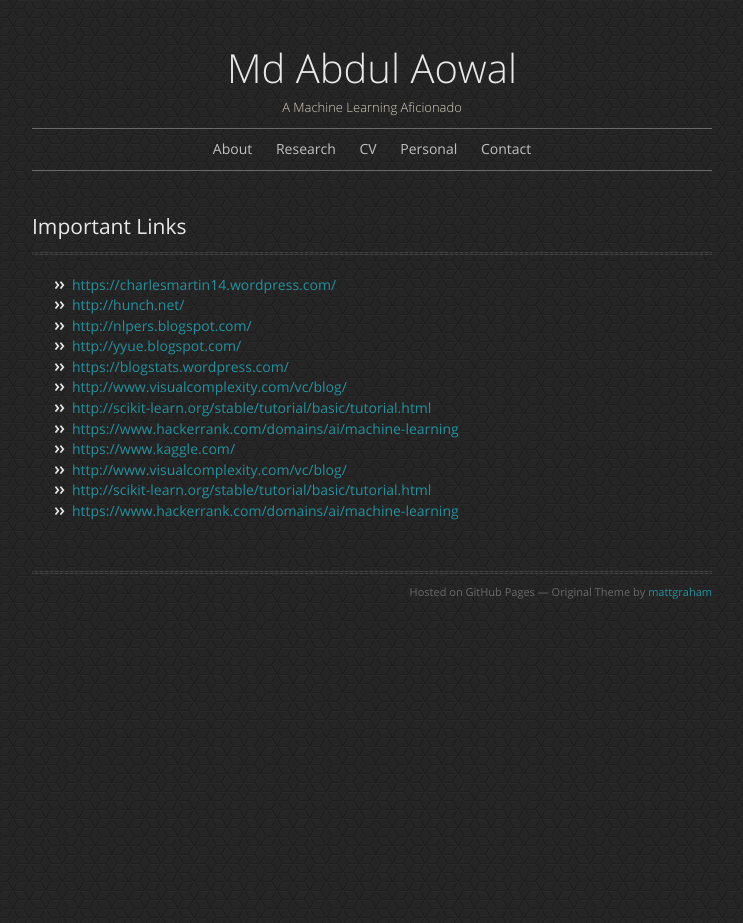
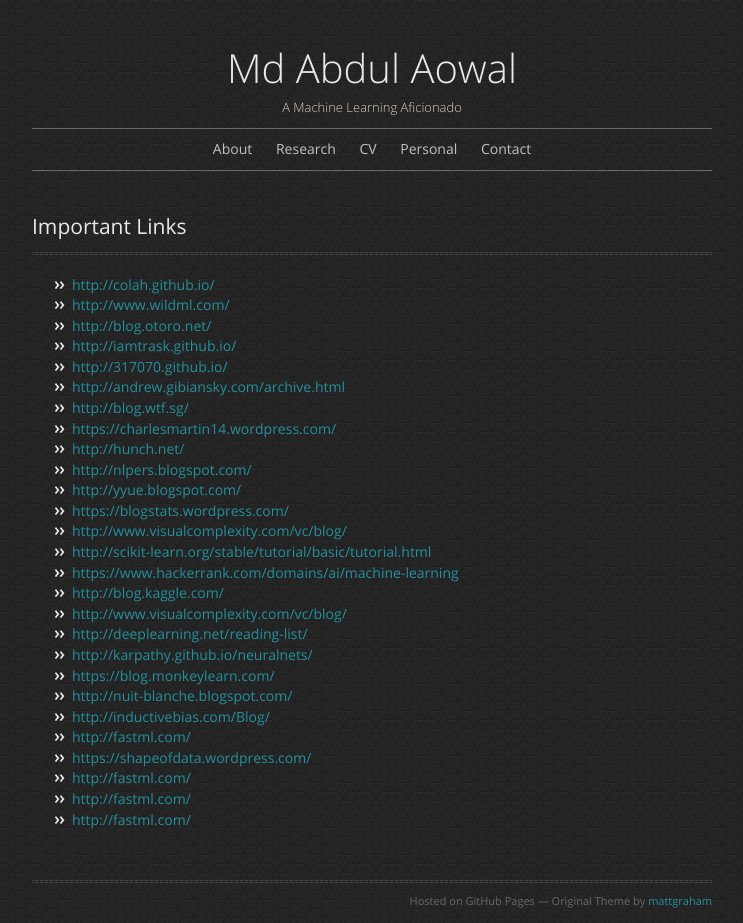
Before and after one commit to aowal/aowal.github.io, a Jekyll site: the page built from personal.html, in a window 1280 px wide. Shown: the whole page, without its empty margins (268-1011 px from the left). Built offline with Jekyll 4.4.1, drawn with Linux system fonts in a browser that asks for light colours; nearby versions of some CDN libraries; before the commit the page ends 900 px from its top, so only the background shows below that.

Commit message:
Moving Site from local to github

```diff
--- a/personal.html
+++ b/personal.html
@@ -4,6 +4,13 @@ title : Personal Page of Md Abdul Aowal
 ---
 <h4>Important Links</h4><hr>
     <ul id="links">
+        <li><a href="http://colah.github.io/">http://colah.github.io/</a></li>
+        <li><a href="http://www.wildml.com/">http://www.wildml.com/</a></li>
+        <li><a href="http://blog.otoro.net/">http://blog.otoro.net/</a></li>
+        <li><a href="http://iamtrask.github.io/">http://iamtrask.github.io/</a></li>
+		<li><a href="http://317070.github.io/">http://317070.github.io/</a></li>
+		<li><a href="http://andrew.gibiansky.com/archive.html">http://andrew.gibiansky.com/archive.html</a></li>
+        <li><a href="http://blog.wtf.sg/">http://blog.wtf.sg/</a></li>
         <li><a href="https://charlesmartin14.wordpress.com/">https://charlesmartin14.wordpress.com/</a></li>
         <li><a href="http://hunch.net/">http://hunch.net/</a></li>
         <li><a href="http://nlpers.blogspot.com/">http://nlpers.blogspot.com/</a></li>
@@ -12,8 +19,16 @@ title : Personal Page of Md Abdul Aowal
         <li><a href="http://www.visualcomplexity.com/vc/blog/">http://www.visualcomplexity.com/vc/blog/</a></li>
         <li><a href="http://scikit-learn.org/stable/tutorial/basic/tutorial.html">http://scikit-learn.org/stable/tutorial/basic/tutorial.html</a></li>
         <li><a href="https://www.hackerrank.com/domains/ai/machine-learning">https://www.hackerrank.com/domains/ai/machine-learning</a></li>
-      <li><a href="https://www.kaggle.com/">https://www.kaggle.com/</a></li>
+        <li><a href="http://blog.kaggle.com/">http://blog.kaggle.com/</a></li>
         <li><a href="http://www.visualcomplexity.com/vc/blog/">http://www.visualcomplexity.com/vc/blog/</a></li>
-      <li><a href="http://scikit-learn.org/stable/tutorial/basic/tutorial.html">http://scikit-learn.org/stable/tutorial/basic/tutorial.html</a></li>
-      <li><a href="https://www.hackerrank.com/domains/ai/machine-learning">https://www.hackerrank.com/domains/ai/machine-learning</a></li>
+        <li><a href="http://deeplearning.net/reading-list/">http://deeplearning.net/reading-list/</a></li>
+        <li><a href="http://karpathy.github.io/neuralnets/">http://karpathy.github.io/neuralnets/</a></li>
+        <li><a href="https://blog.monkeylearn.com/">https://blog.monkeylearn.com/</a></li>
+      	<li><a href="http://nuit-blanche.blogspot.com/">http://nuit-blanche.blogspot.com/</a></li>
+        <li><a href="http://inductivebias.com/Blog/">http://inductivebias.com/Blog/</a></li>
+        <li><a href="http://fastml.com/">http://fastml.com/</a></li>
+		<li><a href="https://shapeofdata.wordpress.com/">https://shapeofdata.wordpress.com/</a></li>
+		<li><a href="http://fastml.com/">http://fastml.com/</a></li>
+		<li><a href="http://fastml.com/">http://fastml.com/</a></li>
+		<li><a href="http://fastml.com/">http://fastml.com/</a></li>
     </ul>
```
Also changed, not shown: 3 other files. Lines whose indentation alone changed are shown as unchanged.
